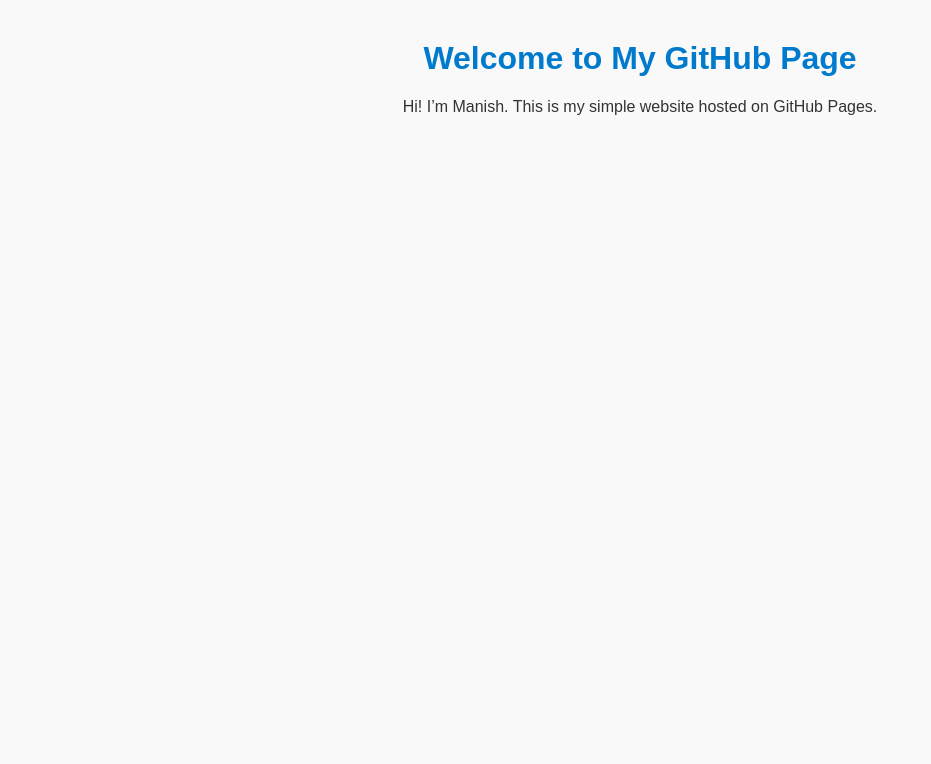
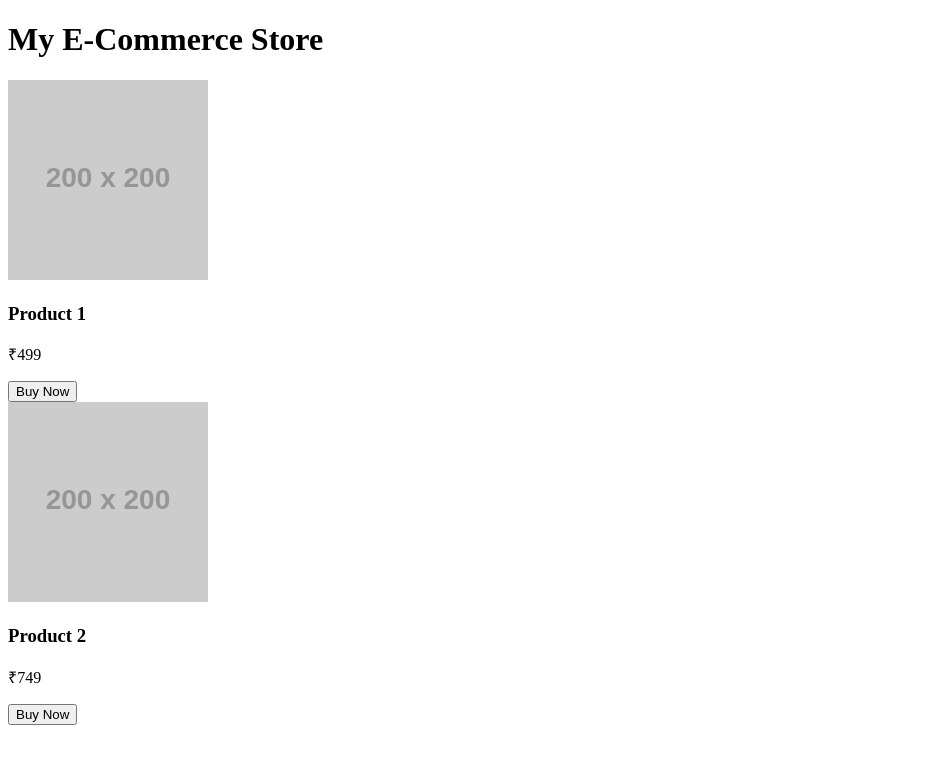
Before and after one commit to Mchaudhari123/m_, a plain HTML site: page index.html in a window 1280 px wide. Shown: the whole page, without its empty margins (0-931 px from the left). Drawn offline with Linux system fonts and the light colour scheme; placeholder pictures from the web are drawn by us.

Commit message:
Update index.html

```diff
--- a/index.html
+++ b/index.html
@@ -1,46 +1,30 @@
 <!DOCTYPE html>
 <html lang="en">
 <head>
-  <meta charset="UTF-8" />
-  <meta name="viewport" content="width=device-width, initial-scale=1" />
-  <title>My GitHub Page</title>
-  <style>
-    body {
-      font-family: Arial, sans-serif;
-      max-width: 600px;
-      margin: 40px auto;
-      padding: 0 20px;
-      background: #f9f9f9;
-      color: #333;
-    }
-    header {
-      text-align: center;
-      margin-bottom: 40px;
-    }
-    h1 {
-      color: #007acc;
-    }
-    a {
-      color: #007acc;
-      text-decoration: none;
-    }
-    a:hover {
-      text-decoration: underline;
-    }
-    footer {
-      text-align: center;
-      margin-top: 60px;
-      font-size: 0.9em;
-      color: #666;
-    }
-  </style>
+  <meta charset="UTF-8">
+  <title>Simple E-Commerce</title>
 </head>
 <body>
-  <header>
-    <h1>Welcome to My GitHub Page</h1>
-    <p>Hi! I’m Manish. This is my simple website hosted on GitHub Pages.</p>
-  </header>
+
+<header>
+  <h1>My E-Commerce Store</h1>
+</header>
+
+<div class="products">
+  <div class="product">
+    <img src="https://via.placeholder.com/200" alt="Product 1">
+    <h3>Product 1</h3>
+    <p>₹499</p>
+    <button class="buy-btn">Buy Now</button>
+  </div>
+
+  <div class="product">
+    <img src="https://via.placeholder.com/200" alt="Product 2">
+    <h3>Product 2</h3>
+    <p>₹749</p>
+    <button class="buy-btn">Buy Now</button>
+  </div>
+</div>
 
 </body>
-
 </html>
```
